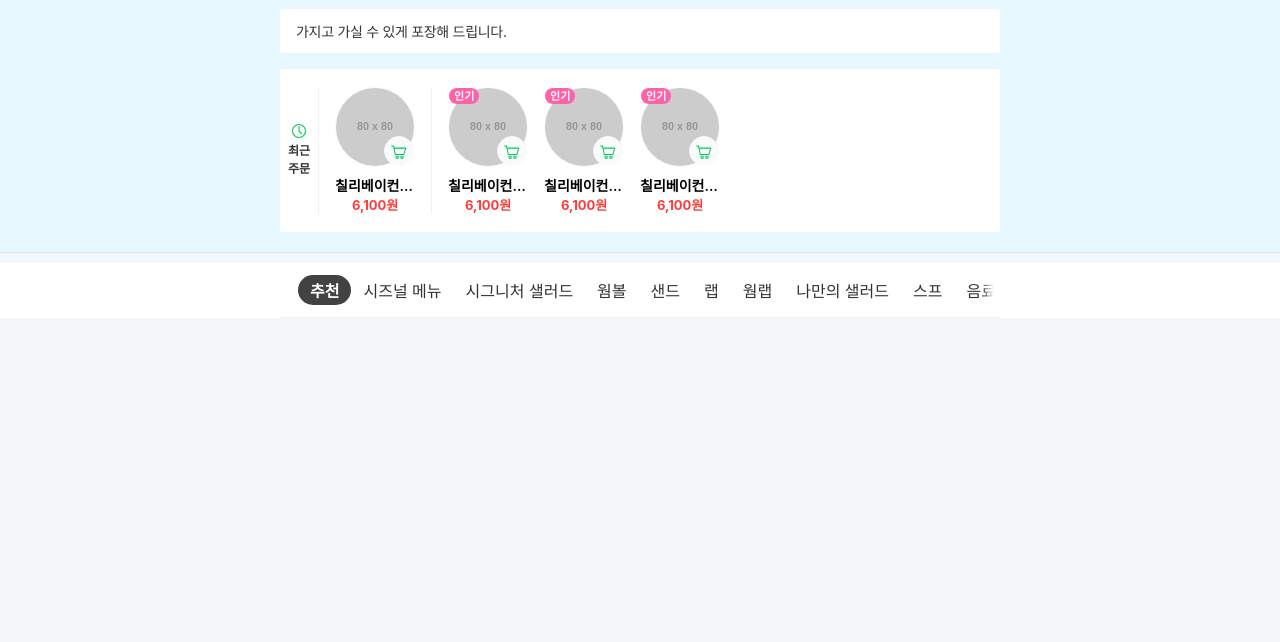
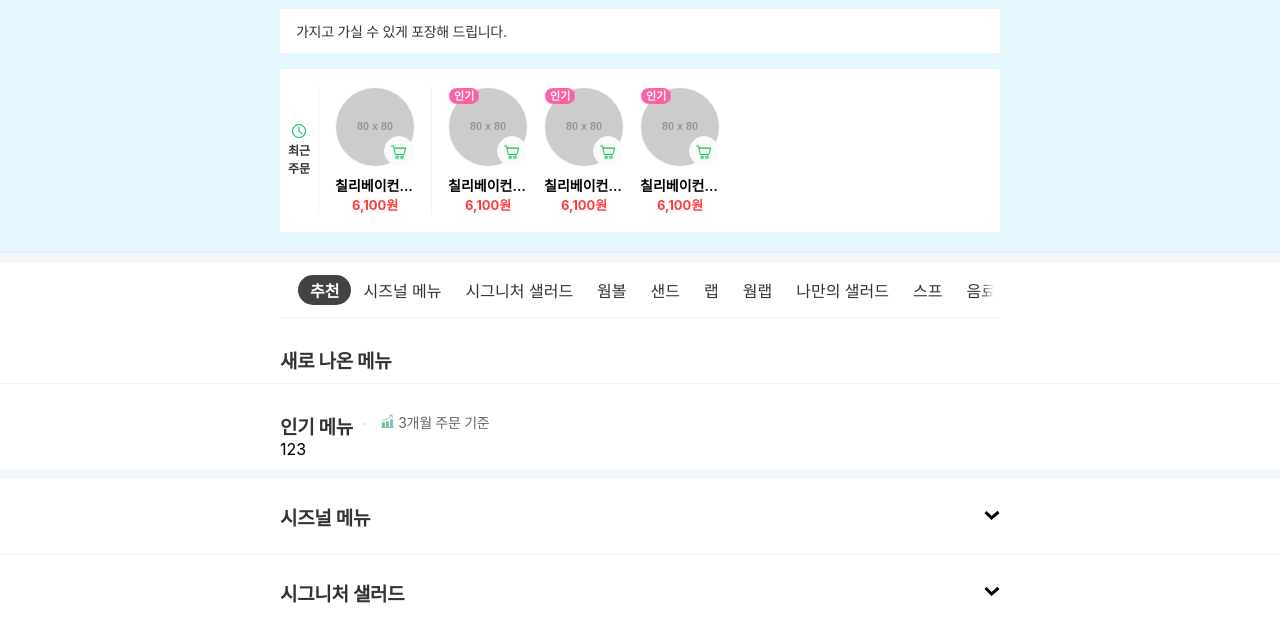
Before and after one commit to 0seo8/naver_clonecoding, a plain HTML site: page docs/index.html in a window 1280 px wide. Shown: the part 204-846 px from the top of the page. Drawn offline with Linux system fonts and the light colour scheme; placeholder pictures from the web are drawn by us.

Commit message:
메뉴리스트영역

```diff
--- /dev/null
+++ b/assets/scss/components/_menu-list-area.scss
@@ -0,0 +1,63 @@
+.menu-list-area {
+  padding: 28px $m-padding 10px;
+  background-color: #fff;
+
+  &:not(.new):not(.popular) {
+    margin-top: 10px;
+  }
+
+  &.new {
+    border-bottom: 1px solid $booking-color-border144;
+  }
+
+  &.is-closed {
+    padding: 24px $m-padding; //닫힌상태에서의 여백 변경
+
+    &+.is-closed {
+      margin-top: 0;
+      border-top: 1px solid $booking-color-border144;
+    }
+
+    .ico-arrow {
+      transform: rotate(180deg);
+    }
+
+    .menu-list {
+      display: none;
+    }
+  }
+
+  .menu-category {
+    display: flex;
+    justify-content: space-between;
+    align-items: center;
+  }
+
+  .title-area {
+    display: flex;
+    align-content: center;
+  }
+
+  .title {
+    font-size: 19px;
+    font-weight: 700;
+    color: $booking-color-text100;
+    letter-spacing: -0.3px;
+  }
+
+  .period {
+    font-size: 14px;
+    letter-spacing: -0.3px;
+    color: $booking-color-text4;
+    &::before {
+      content: "";
+      display: inline-block;
+      margin: 0 10px;
+      width: 4px;
+      height: 4px;
+      border-radius: 100%;
+      background-color: #ededed;
+      vertical-align: middle;
+    }
+  }
+}
--- a/assets/scss/styles.scss
+++ b/assets/scss/styles.scss
@@ -7,6 +7,7 @@
 
 @import "./components/header_area";
 @import "./components/menu_category_area";
+@import "./components/menu-list-area";
 @import "./components/order_info_area";
 @import "./components/order_type";
 @import "./components/recent_order_area";
--- a/docs/index.html
+++ b/docs/index.html
@@ -139,24 +139,78 @@
     <div class="menu-category-area">
       <div class="common-inner">
         <ul class="category-list scroll-x">
-          <li class="category-item"><a href="#"class="category-tab is-active">추천</a></li>
-          <li class="category-item"><a href="#"class="category-tab">시즈널 메뉴</a></li>
-          <li class="category-item"><a href="#"class="category-tab">시그니처 샐러드</a></li>
-          <li class="category-item"><a href="#"class="category-tab">웜볼</a></li>
-          <li class="category-item"><a href="#"class="category-tab">샌드</a></li>
-          <li class="category-item"><a href="#"class="category-tab">랩</a></li>
-          <li class="category-item"><a href="#"class="category-tab">웜랩</a></li>
-          <li class="category-item"><a href="#"class="category-tab">나만의 샐러드</a></li>
-          <li class="category-item"><a href="#"class="category-tab">스프</a></li>
-          <li class="category-item"><a href="#"class="category-tab">음료</a></li>
-          <li class="category-item"><a href="#"class="category-tab">드레싱추가</a></li>
+          <li class="category-item"><a href="#" class="category-tab is-active">추천</a></li>
+          <li class="category-item"><a href="#" class="category-tab">시즈널 메뉴</a></li>
+          <li class="category-item"><a href="#" class="category-tab">시그니처 샐러드</a></li>
+          <li class="category-item"><a href="#" class="category-tab">웜볼</a></li>
+          <li class="category-item"><a href="#" class="category-tab">샌드</a></li>
+          <li class="category-item"><a href="#" class="category-tab">랩</a></li>
+          <li class="category-item"><a href="#" class="category-tab">웜랩</a></li>
+          <li class="category-item"><a href="#" class="category-tab">나만의 샐러드</a></li>
+          <li class="category-item"><a href="#" class="category-tab">스프</a></li>
+          <li class="category-item"><a href="#" class="category-tab">음료</a></li>
+          <li class="category-item"><a href="#" class="category-tab">드레싱추가</a></li>
         </ul>
       </div>
     </div>
     <!-- //메뉴카테고리 영역 -->
 
-    <!-- 임시 -->
-    <div style="height: 1000px;"></div>
+    <!-- 메뉴리스트영역 -->
+    <div class="menu-list-area new">
+      <div class="common-inner">
+        <div class="menu-category">
+          <p class="title">새로 나온 메뉴</p>
+        </div>
+      </div>
+    </div>
+
+    <div class="menu-list-area popular">
+      <div class="common-inner">
+        <div class="menu-category">
+          <div class="title-area">
+            <p class="title">인기 메뉴</p>
+            <div class="period">
+              <img src="../assets/images/ico-period.svg" alt="">
+              3개월 주문 기준
+            </div>
+          </div>
+        </div>
+        <ul class="menu-list">
+          <li class="menu-item">
+            123
+          </li>
+        </ul>
+      </div>
+    </div>
+
+    <div class="menu-list-area is-closed">
+      <div class="common-inner">
+        <div class="menu-category">
+          <p class="title">시즈널 메뉴</p>
+          <button class="btn-toggle"><img class="ico-arrow" src="../assets/images/ico-arrow.svg" alt=""></button>
+        </div>
+        <ul class="menu-list">
+          <li class="menu-item">
+            123
+          </li>
+        </ul>
+      </div>
+    </div>
+
+    <div class="menu-list-area is-closed">
+      <div class="common-inner">
+        <div class="menu-category">
+          <p class="title">시그니처 샐러드</p>
+          <button class="btn-toggle"><img class="ico-arrow" src="../assets/images/ico-arrow.svg" alt=""></button>
+        </div>
+        <ul class="menu-list">
+          <li class="menu-item">
+            123
+          </li>
+        </ul>
+      </div>
+    </div>
+    <!-- //메뉴리스트영역 -->
   </div>
 
 
```
Also changed, not shown: assets/css/styles.css, 1 other file.
